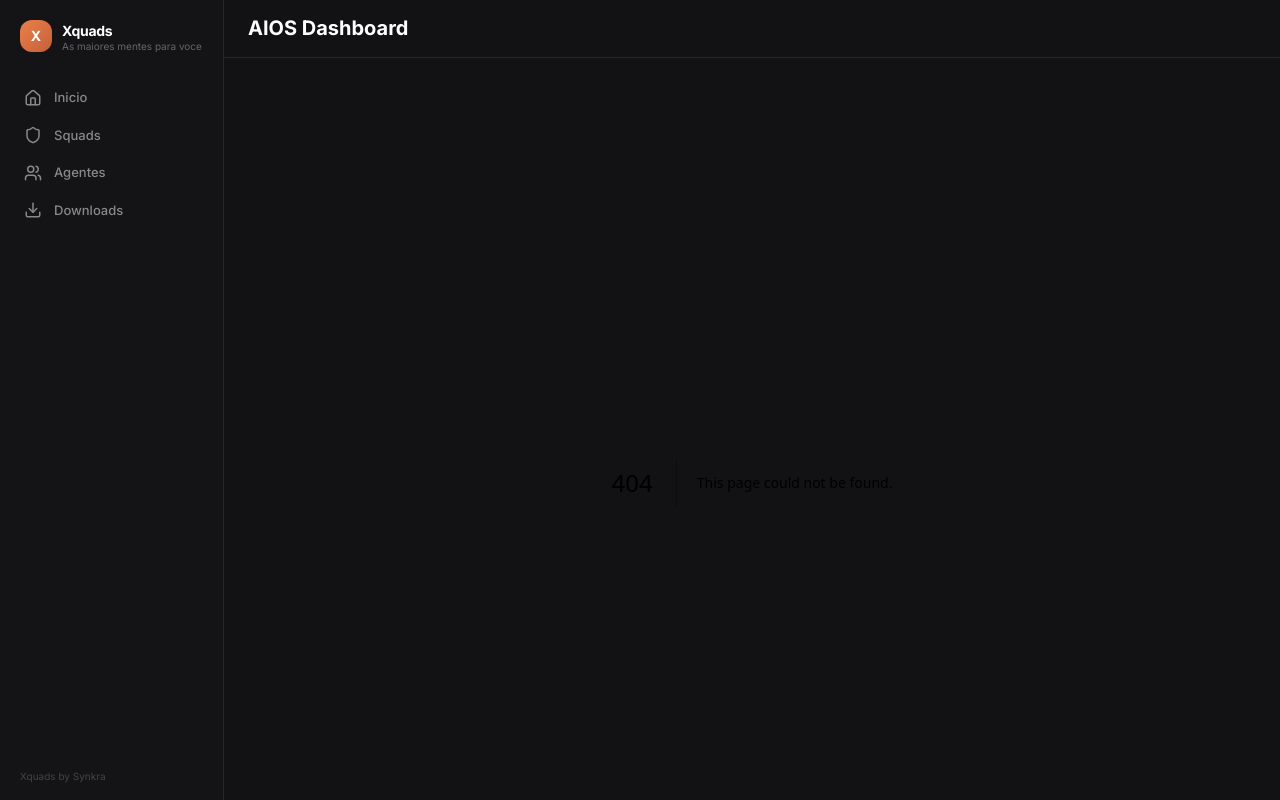
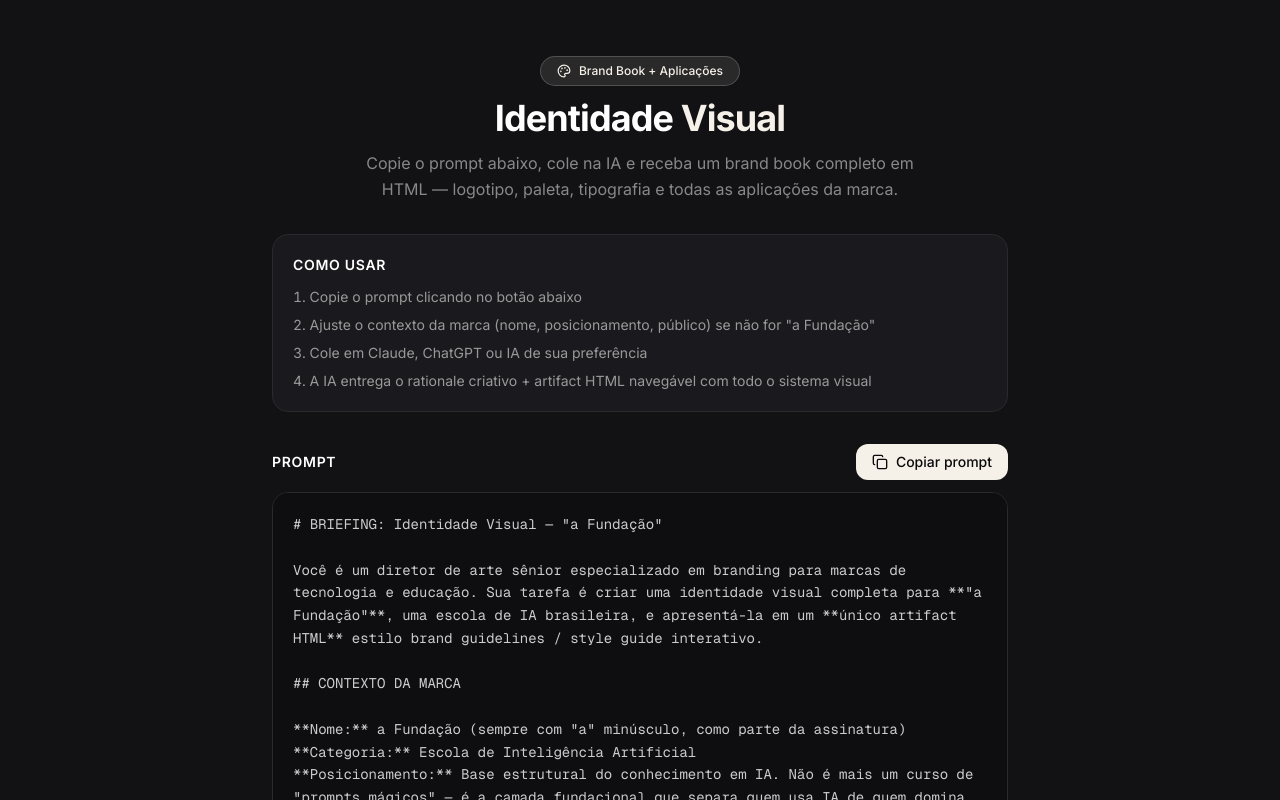
Before and after one commit to ohmyjahh/xquads, a Next.js app: page /xquads/idvisual in a window 1280 px wide. Before the commit this address had no page. Shown: the top 800 px of the page. Built offline with nearby package versions, Linux system fonts and the light colour scheme.

Commit message:
feat: add /idvisual standalone prompt page

```diff
--- /dev/null
+++ b/src/app/idvisual/page.tsx
@@ -0,0 +1,171 @@
+"use client";
+
+import { useState } from "react";
+import { Copy, Check, Palette } from "lucide-react";
+
+const PROMPT = `# BRIEFING: Identidade Visual — "a Fundação"
+
+Você é um diretor de arte sênior especializado em branding para marcas de tecnologia e educação. Sua tarefa é criar uma identidade visual completa para **"a Fundação"**, uma escola de IA brasileira, e apresentá-la em um **único artifact HTML** estilo brand guidelines / style guide interativo.
+
+## CONTEXTO DA MARCA
+
+**Nome:** a Fundação (sempre com "a" minúsculo, como parte da assinatura)
+**Categoria:** Escola de Inteligência Artificial
+**Posicionamento:** Base estrutural do conhecimento em IA. Não é mais um curso de "prompts mágicos" — é a camada fundacional que separa quem usa IA de quem domina IA.
+**Público:** Profissionais técnicos, empreendedores e criadores que querem construir sobre fundamentos sólidos, não atalhos.
+**Personalidade:** Sóbria, intelectual, confiante, levemente brutalista. Referências conceituais: Asimov, bibliotecas antigas reinterpretadas em chave futurista, arquitetura modernista, tipografia editorial contemporânea.
+**Tom visual:** Editorial + técnico. Nada de gradientes roxos genéricos de IA. Nada de circuitos, cérebros ou robôs. Pense *Kinfolk* encontrando *Wired* — mas com densidade brasileira.
+
+## SISTEMA VISUAL A SER CRIADO
+
+### 1. Logotipo principal
+- Wordmark em tipografia serifada contemporânea (ex: inspirações em *Tiempos*, *GT Sectra*, *Canela*, *Migra*) OU sans geométrica densa de alto contraste (ex: *Editorial New*, *PP Editorial*, *Neue Haas Grotesk Display*). Escolha uma direção e justifique.
+- O "a" minúsculo deve ter tratamento especial — pode ser destacado por tamanho, cor, itálico ou posicionamento.
+- Construir também um **monograma / símbolo** derivado das letras (F, aF, ou uma marca geométrica inspirada em "fundação" — pilar, base, pedra angular, grade modular).
+
+### 2. Variações do logo
+- Versão principal (horizontal)
+- Versão empilhada
+- Monograma isolado
+- Versão monocromática (preto / branco)
+- Versão em contorno
+
+### 3. Paleta de cores
+- Máximo 5 cores
+- Uma cor primária de alta personalidade (evite azul tech genérico — considere off-blacks, bone/cream, um acento saturado inesperado)
+- Neutros calibrados
+- Forneça HEX + nome interno para cada cor
+
+### 4. Tipografia
+- Tipografia de display (títulos)
+- Tipografia de texto (corpo)
+- Tipografia técnica/mono (código, dados, detalhes)
+- Especifique pesos e hierarquia com exemplos reais
+
+### 5. Elementos gráficos auxiliares
+- Grid / padrão modular (referência à ideia de "fundação")
+- Tratamento de números e listas
+- Estilo de fotografia/imagem (descrever mood, não gerar imagens)
+
+## APLICAÇÕES OBRIGATÓRIAS (renderizar visualmente)
+
+1. **Cartão de visita** (frente e verso)
+2. **Capa de LinkedIn** (formato 1584x396)
+3. **Post quadrado de Instagram** (anúncio de aula/conteúdo) — 1:1
+4. **Story de Instagram** (9:16) — aviso de início de turma
+5. **Certificado de conclusão** (A4 horizontal)
+6. **Slide de abertura de aula** (16:9)
+7. **Favicon / app icon**
+8. **Assinatura de e-mail**
+9. **Camiseta / merch** — mockup simples com o monograma
+
+## FORMATO DE ENTREGA
+
+Entregue **um único artifact HTML** estruturado como brand book navegável, com:
+
+- Navegação lateral ou superior entre seções
+- Cada seção como um "chapter" bem espaçado (estilo editorial, muito whitespace)
+- Todos os elementos do logo renderizados em **SVG inline** (nunca como imagem externa)
+- Aplicações renderizadas com HTML/CSS puro — sem imagens externas, tudo vetorial/tipográfico
+- Use @import do Google Fonts para carregar as tipografias escolhidas
+- Dark mode da página inteiramente preto #0A0A0A com detalhes em bone #F5F0E8 (ou direção equivalente coerente com a identidade escolhida)
+- Responsivo e navegável em desktop
+
+## RESTRIÇÕES CRÍTICAS
+
+- ❌ Nada de emojis na identidade
+- ❌ Nada de gradientes arco-íris, roxo-azul-rosa tech
+- ❌ Nada de ícones de cérebro, circuito, robô, chip
+- ❌ Nada de "AI" escrito em glitch, neon ou estilo cyberpunk batido
+- ❌ Nada de lorem ipsum — escreva copy real em português brasileiro, no tom da marca
+- ✅ Densidade tipográfica, hierarquia editorial, silêncio visual
+- ✅ A marca precisa parecer que existiria em uma livraria da Vila Madalena, não em um pitch deck do Vale do Silício
+
+## ENTREGA
+
+Antes do código, escreva 3-4 parágrafos de **rationale criativo** explicando as decisões (direção tipográfica, significado da paleta, conceito do símbolo). Depois entregue o artifact HTML completo.`;
+
+export default function IdVisualPage() {
+  const [copied, setCopied] = useState(false);
+
+  const handleCopy = async () => {
+    await navigator.clipboard.writeText(PROMPT);
+    setCopied(true);
+    setTimeout(() => setCopied(false), 2500);
+  };
+
+  return (
+    <div className="max-w-3xl mx-auto py-8 px-4 space-y-8">
+      {/* Header */}
+      <div className="text-center space-y-3">
+        <div className="inline-flex items-center gap-2 rounded-full bg-[#F5F0E8]/10 border border-[#F5F0E8]/20 px-4 py-1.5 text-xs font-medium text-[#F5F0E8]">
+          <Palette className="h-3.5 w-3.5" />
+          Brand Book + Aplicações
+        </div>
+        <h1 className="text-3xl sm:text-4xl font-bold text-white tracking-tight">
+          Identidade <span className="text-[#F5F0E8]">Visual</span>
+        </h1>
+        <p className="text-[#888] max-w-xl mx-auto leading-relaxed">
+          Copie o prompt abaixo, cole na IA e receba um brand book completo
+          em HTML — logotipo, paleta, tipografia e todas as aplicações da marca.
+        </p>
+      </div>
+
+      {/* Como usar */}
+      <div className="rounded-xl border border-[#2a2a2e] bg-[#1a1a1e] p-5 space-y-3">
+        <h2 className="text-sm font-semibold text-white uppercase tracking-wider">
+          Como usar
+        </h2>
+        <ol className="text-sm text-[#999] space-y-2 list-decimal list-inside">
+          <li>Copie o prompt clicando no botão abaixo</li>
+          <li>
+            Ajuste o contexto da marca (nome, posicionamento, público) se não
+            for "a Fundação"
+          </li>
+          <li>Cole em Claude, ChatGPT ou IA de sua preferência</li>
+          <li>
+            A IA entrega o rationale criativo + artifact HTML navegável com
+            todo o sistema visual
+          </li>
+        </ol>
+      </div>
+
+      {/* Prompt */}
+      <div className="space-y-3">
+        <div className="flex items-center justify-between">
+          <h2 className="text-sm font-semibold text-white uppercase tracking-wider">
+            Prompt
+          </h2>
+          <button
+            onClick={handleCopy}
+            className="inline-flex items-center gap-2 rounded-lg bg-[#F5F0E8] hover:bg-[#e8e0d2] text-[#0A0A0A] text-sm font-medium px-4 py-2 transition-colors cursor-pointer"
+          >
+            {copied ? (
+              <>
+                <Check className="h-4 w-4" />
+                Copiado!
+              </>
+            ) : (
+              <>
+                <Copy className="h-4 w-4" />
+                Copiar prompt
+              </>
+            )}
+          </button>
+        </div>
+
+        <div className="rounded-xl border border-[#2a2a2e] bg-[#0e0e10] p-5 max-h-[500px] overflow-y-auto">
+          <pre className="text-sm text-[#ccc] whitespace-pre-wrap font-mono leading-relaxed">
+            {PROMPT}
+          </pre>
+        </div>
+      </div>
+
+      {/* Footer */}
+      <p className="text-center text-xs text-[#555]">
+        Feito por{" "}
+        <span className="text-[#F5F0E8]">@rafa.grandi</span>
+      </p>
+    </div>
+  );
+}
--- a/src/components/layout/app-shell.tsx
+++ b/src/components/layout/app-shell.tsx
@@ -5,7 +5,7 @@ import { usePathname } from 'next/navigation';
 import { Sidebar } from './sidebar';
 import { Header } from './header';
 
-const STANDALONE_ROUTES = ['/carrossel', '/instagram'];
+const STANDALONE_ROUTES = ['/carrossel', '/instagram', '/idvisual'];
 
 export function AppShell({ children }: { children: React.ReactNode }) {
   const [sidebarOpen, setSidebarOpen] = useState(false);
```
